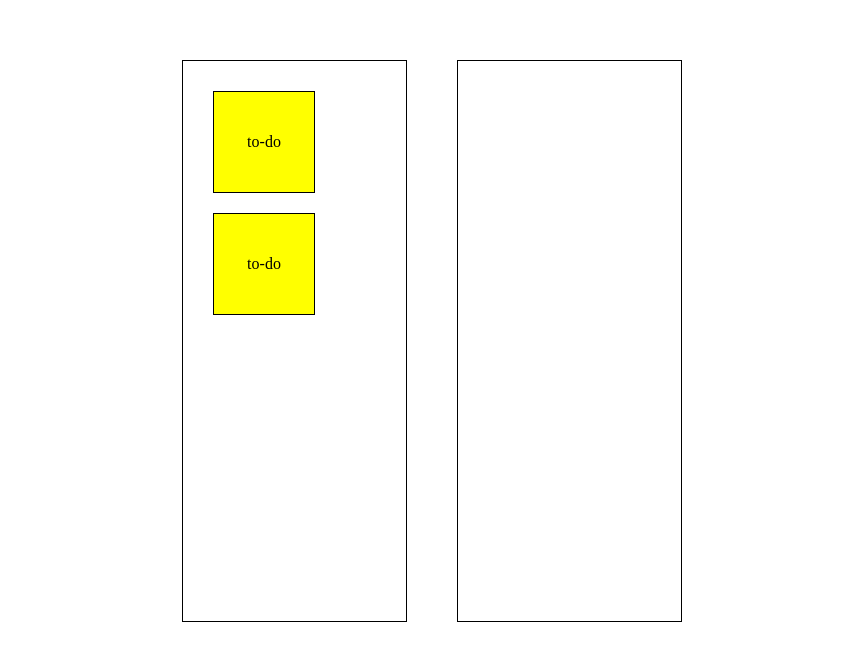
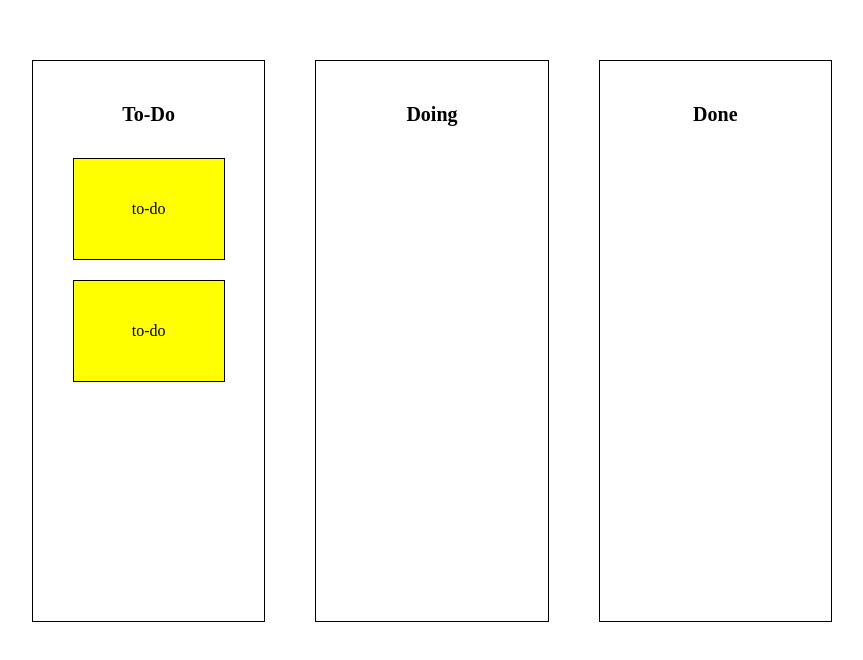
Before and after one commit to ShihYuChang/InfoSnap, a React (Create React App) app: page /drag in a window 1280 px wide. Shown: the part 240-900 px from the top of the page, without its empty margins (208-1071 px from the left). Built offline with nearby package versions, Linux system fonts and the light colour scheme.

Commit message:
Adding done box

```diff
--- a/src/components/Drag.js
+++ b/src/components/Drag.js
@@ -1,5 +1,5 @@
 import { useEffect, useState } from 'react';
-import styled from 'styled-components';
+import styled from 'styled-components/macro';
 import trash from './trash.png';
 
 const Wrapper = styled.div`
@@ -8,7 +8,7 @@ const Wrapper = styled.div`
 `;
 
 const Container = styled.div`
-  width: 500px;
+  width: 800px;
   display: flex;
   gap: 50px;
   margin: 300px auto;
@@ -25,7 +25,7 @@ const Box = styled.div`
 `;
 
 const Card = styled.div`
-  width: 100px;
+  width: 150px;
   height: 100px;
   background-color: yellow;
   text-align: center;
@@ -53,6 +53,13 @@ const RemoveIcon = styled.div`
   background-image: url(${trash});
   background-size: cover;
   cursor: pointer;
+`;
+
+const BoxTitle = styled.h1`
+  font-size: 20px;
+  height: 20px;
+  line-height: 20px;
+  text-align: center;
 `;
 
 function allowDrop(event) {
@@ -119,9 +126,9 @@ export default function Drag() {
           }}
           id='to-do'
         >
+          <BoxTitle>To-Do</BoxTitle>
           {db.map((card, index) => {
             return (
-              <CardContainer>
               <Card
                 onDragStart={dragStart}
                 draggable={true}
@@ -131,22 +138,16 @@ export default function Drag() {
               >
                 {card.status}
               </Card>
-                {/* <RemoveIcon
-                  onClick={() => {
-                    deleteCard(index);
-                  }}
-                /> */}
-              </CardContainer>
             );
           })}
           {/* <AddCardBtn onClick={addCard}>Add a card</AddCardBtn> */}
         </Box>
-        <Box
-          onDrop={drop}
-          onDragOver={allowDrop}
-          className='box'
-          id='doing'
-        ></Box>
+        <Box onDrop={drop} onDragOver={allowDrop} className='box' id='doing'>
+          <BoxTitle>Doing</BoxTitle>
+        </Box>
+        <Box onDrop={drop} onDragOver={allowDrop} className='box' id='done'>
+          <BoxTitle>Done</BoxTitle>
+        </Box>
       </Container>
     </Wrapper>
   );
```
Lines whose indentation alone changed are shown as unchanged.
